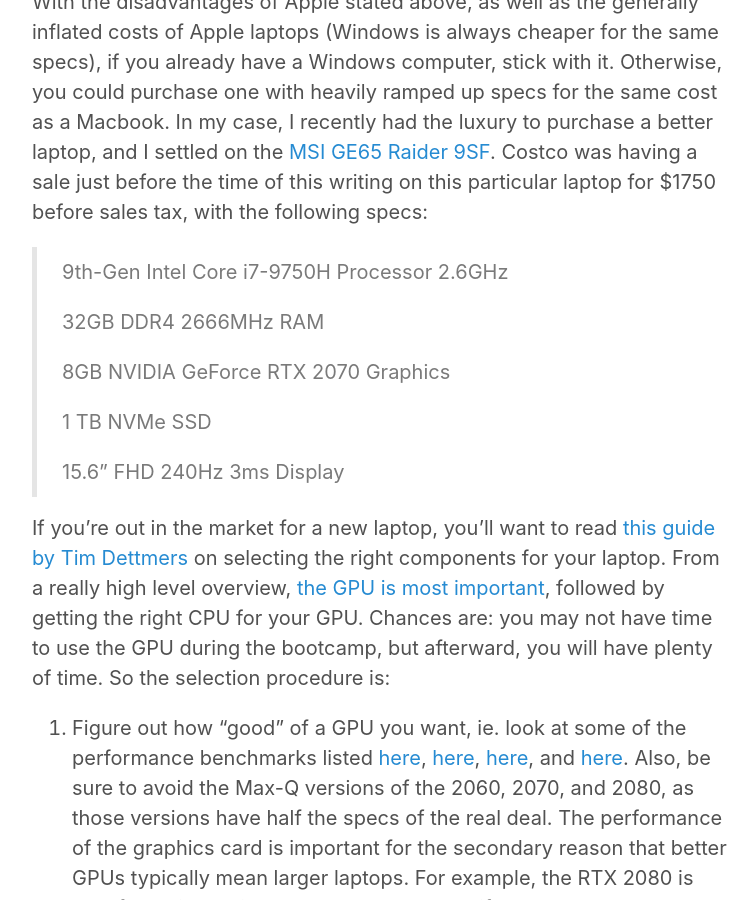
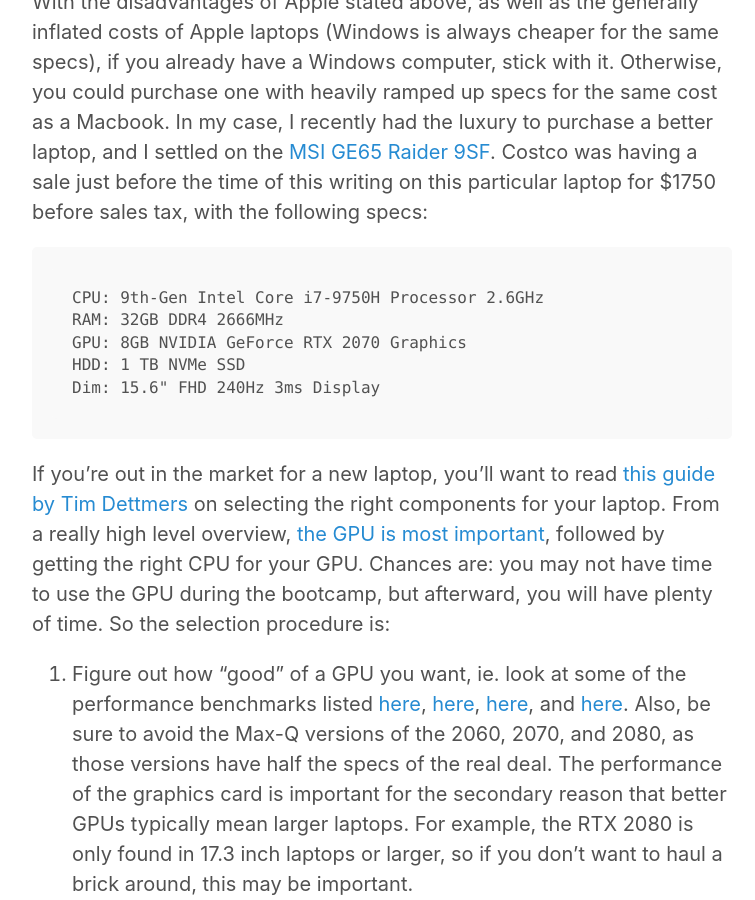
Before and after one commit to harrisonized/harrisonized.github.io, a Jekyll site: the page built from _posts/2020-02-02-prepare-laptop-for-ds.md, in a window 1280 px wide and 900 px high, scrolled down 3500 px. Shown: the whole window, without its empty margins (258-1013 px from the left). Built offline with Jekyll 4.4.1, drawn with Linux system fonts in a browser that asks for light colours; some of the changed lines change nothing that is shown.

Commit message:
formatting issues

````diff
--- a/_posts/2020-02-02-prepare-laptop-for-ds.md
+++ b/_posts/2020-02-02-prepare-laptop-for-ds.md
@@ -57,15 +57,13 @@
 
 With the disadvantages of Apple stated above, as well as the generally inflated costs of Apple laptops (Windows is always cheaper for the same specs), if you already have a Windows computer, stick with it. Otherwise, you could purchase one with heavily ramped up specs for the same cost as a Macbook. In my case, I recently had the luxury to purchase a better laptop, and I settled on the [MSI GE65 Raider 9SF](https://www.msi.com/Laptop/GE65-RAIDER-9SX/Specification). Costco was having a sale just before the time of this writing on this particular laptop for $1750 before sales tax, with the following specs:
 
-> 9th-Gen Intel Core i7-9750H Processor 2.6GHz
->
-> 32GB DDR4 2666MHz RAM
->
-> 8GB NVIDIA GeForce RTX 2070 Graphics
->
-> 1 TB NVMe SSD
->
-> 15.6" FHD 240Hz 3ms Display
+```
+CPU: 9th-Gen Intel Core i7-9750H Processor 2.6GHz
+RAM: 32GB DDR4 2666MHz
+GPU: 8GB NVIDIA GeForce RTX 2070 Graphics
+HDD: 1 TB NVMe SSD
+Dim: 15.6" FHD 240Hz 3ms Display
+```
 
 If you're out in the market for a new laptop, you'll want to read [this guide by Tim Dettmers](https://timdettmers.com/2018/12/16/deep-learning-hardware-guide/) on selecting the right components for your laptop. From a really high level overview, [the GPU is most important](https://timdettmers.com/2019/04/03/which-gpu-for-deep-learning/), followed by getting the right CPU for your GPU. Chances are: you may not have time to use the GPU during the bootcamp, but afterward, you will have plenty of time. So the selection procedure is:
 
@@ -104,16 +102,11 @@
    > Solution 2: disable system files
    >
    > 1. To fix this Disk Management error not enough space, you need to disable the system files as many as you can at this very moment. 1. Disable System Protection in Control Panel\System and Security\System\System Protection.
-   >
-   > 2. Run Disk Defragment. Type in "disk defragmenter" in the search box, and the defragment utility should show at the top of the search results.
-   >
+   >2. Run Disk Defragment. Type in "disk defragmenter" in the search box, and the defragment utility should show at the top of the search results.
    > 3. Disable Hibernation mode by run the command “powercfg /hibernate off “in the Command Prompt. In Windows 8/8.1 or Windows 10, the Hibernation mode is disabled as default.
-   >
-   > 4. Disable the kernel memory dump. In the Advanced Settings, go to Settings under Startup and Recovery, and then switch the drop-down menu under Write debugging information to “None”.
-   >
+   >4. Disable the kernel memory dump. In the Advanced Settings, go to Settings under Startup and Recovery, and then switch the drop-down menu under Write debugging information to “None”.
    > 5. Disable page files. In the same System, go to Advanced System Settings\Settings under Performance\Advanced\Change, uncheck the option Automatically manage paging file size for all drives, and check the option No Paging File. Restart your computer, and then delete your c:\pagefile.sys file.
-   >
-   > 6. Run the Disk Cleanup. Open Disk Cleanup at the Properties of the partition you want to clean up. Then click Clean up system files to remove the hibernation file and all restore points.
+   >6. Run the Disk Cleanup. Open Disk Cleanup at the Properties of the partition you want to clean up. Then click Clean up system files to remove the hibernation file and all restore points.
 
    I was able to move those files without downloading the external software. In particular, moving the pagefile.sys is what fixed the issue for me.
 
````
